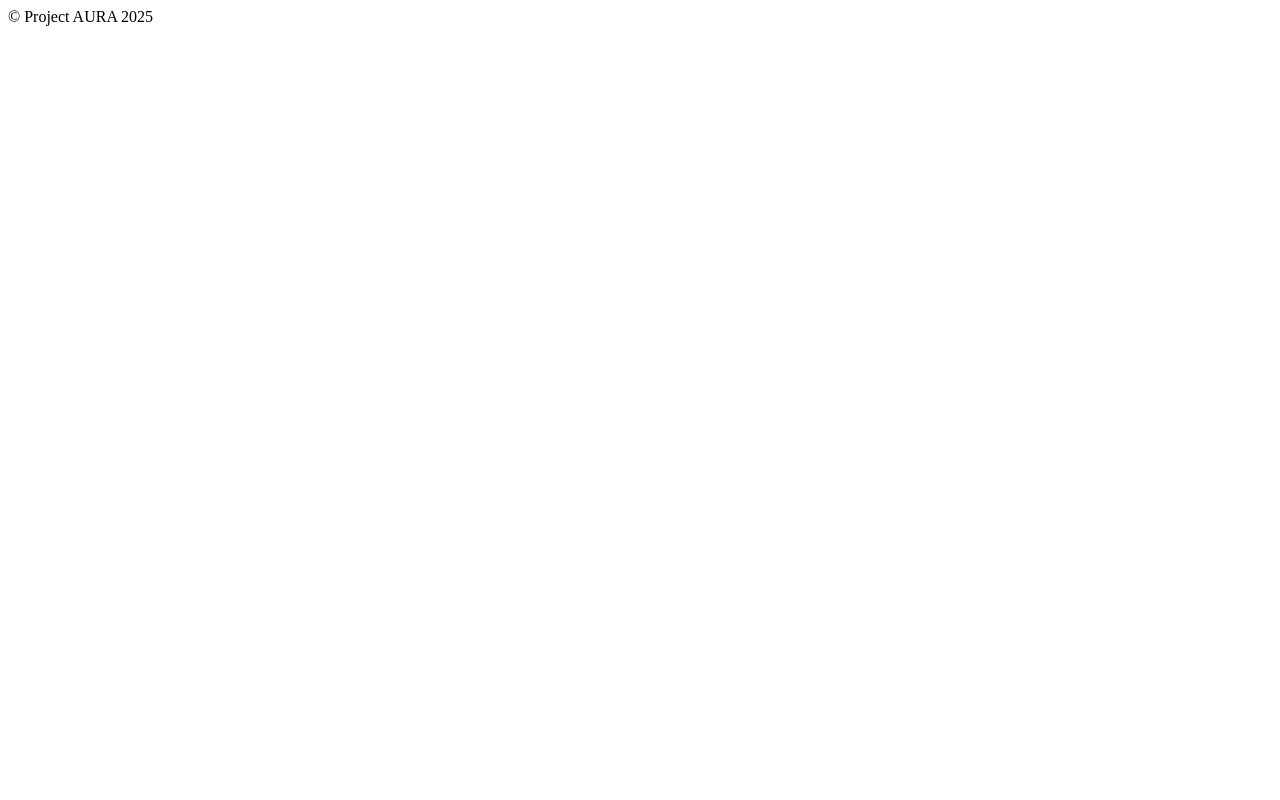
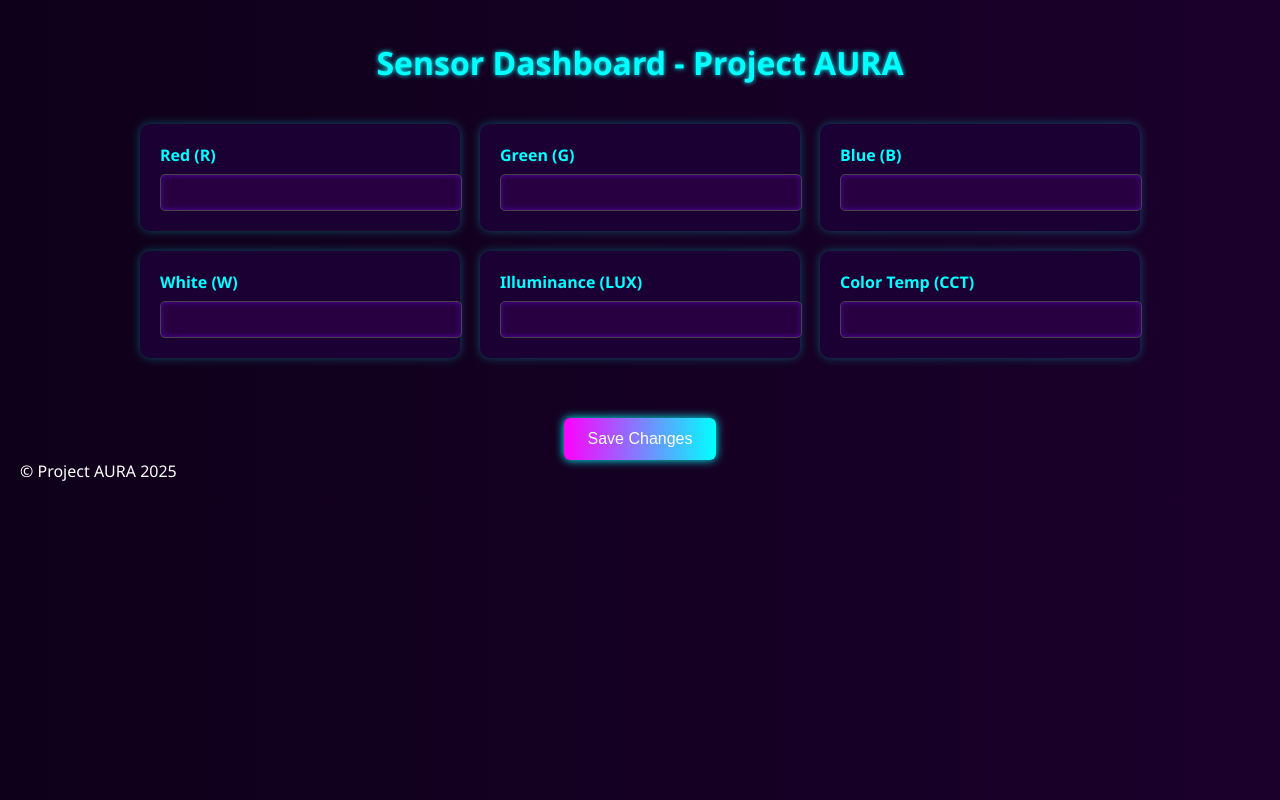
Before and after one commit to MDfahad2001/Project_aura_webapp, a plain HTML site: page dashboard.html in a window 1280 px wide. Drawn offline with Linux system fonts and the light colour scheme.

Commit message:
dashboard

```diff
--- /dev/null
+++ b/CSS/dashboardStyles.css
@@ -0,0 +1,62 @@
+
+body {
+  font-family: 'Segoe UI', sans-serif;
+  background: linear-gradient(to right, #0f001a, #1a002b);
+  color: #ffffff;
+  margin: 0;
+  padding: 20px;
+}
+
+h1 {
+  text-align: center;
+  color: #00ffff;
+  text-shadow: 0 0 5px #00ffff;
+}
+
+.sensor-grid {
+  display: grid;
+  grid-template-columns: repeat(auto-fit, minmax(250px, 1fr));
+  gap: 20px;
+  margin: 40px auto;
+  max-width: 1000px;
+}
+
+.sensor-card {
+  background: #1a0033;
+  border-radius: 10px;
+  padding: 20px;
+  box-shadow: 0 0 10px rgba(0, 255, 255, 0.3);
+}
+
+.sensor-card label {
+  display: block;
+  margin-bottom: 8px;
+  font-weight: bold;
+  color: #00ffff;
+}
+
+.sensor-card input {
+  width: 100%;
+  padding: 10px;
+  border: 1px solid #444;
+  border-radius: 5px;
+  background: #280042;
+  color: white;
+  box-shadow: inset 0 0 5px #5a00b2;
+}
+
+.save-btn {
+  margin-top: 20px;
+  padding: 12px 24px;
+  background: linear-gradient(to right, #ff00ff, #00ffff);
+  color: white;
+  border: none;
+  border-radius: 6px;
+  cursor: pointer;
+  font-size: 16px;
+  box-shadow: 0 0 10px #00ffff;
+}
+
+.save-btn:hover {
+  background: linear-gradient(to right, #00ffff, #ff00ff);
+}
--- a/dashboard.html
+++ b/dashboard.html
@@ -1,9 +1,41 @@
 <!DOCTYPE html>
 <html>
     <head>
-
+        <title>Project AURA Dashboard</title>
+        <link rel="stylesheet" href="CSS/dashboardStyles.css">
     </head>
     <body>
+        <h1>Sensor Dashboard - Project AURA</h1>
+        <div class="sensor-grid">
+        <div class="sensor-card">
+        <label for="r">Red (R)</label>
+        <input type="number" id="r" />
+        </div>
+        <div class="sensor-card">
+        <label for="g">Green (G)</label>
+        <input type="number" id="g" />
+        </div>
+        <div class="sensor-card">
+        <label for="b">Blue (B)</label>
+        <input type="number" id="b" />
+        </div>
+        <div class="sensor-card">
+        <label for="w">White (W)</label>
+        <input type="number" id="w" />
+        </div>
+        <div class="sensor-card">
+        <label for="lux">Illuminance (LUX)</label>
+        <input type="number" id="lux" />
+        </div>
+        <div class="sensor-card">
+        <label for="cct">Color Temp (CCT)</label>
+        <input type="number" id="cct" />
+        </div>
+        </div>
+
+        <div style="text-align:center;">
+        <button class="save-btn" onclick="saveChanges()">Save Changes</button>
+        </div>
 
     </body>
     <footer>
```
